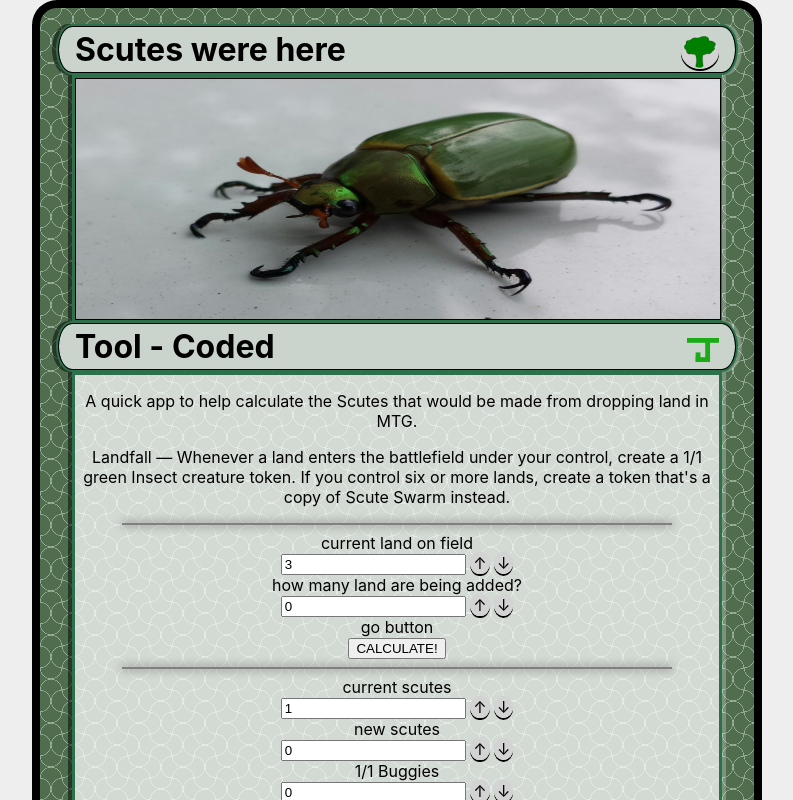
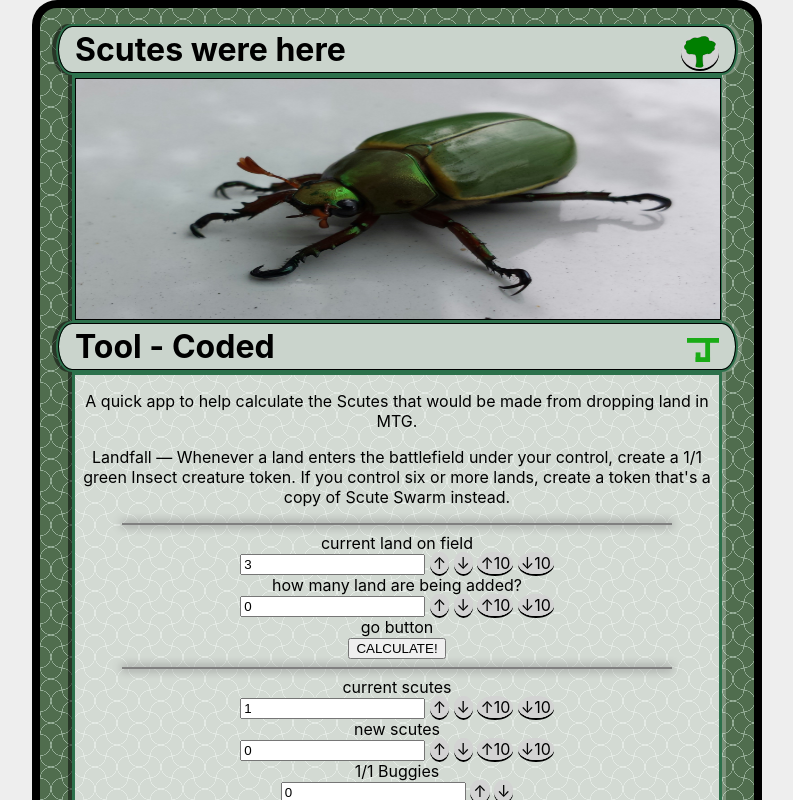
Before and after one commit to Schoony415/ScuteStorm, a React (Create React App) app: page / in a window 1280 px wide. Shown: the top 800 px of the page, without its empty margins (243-1036 px from the left). Built offline with nearby package versions, Linux system fonts and the light colour scheme.

Commit message:
plus minus 10

```diff
--- a/src/App.tsx
+++ b/src/App.tsx
@@ -17,28 +17,35 @@ function App() {
 
   // -----
   let currentLandsHandler = (newValue:number) => {
-    if(newValue < 0){return}
+    // at 0 and hit down
+    if(newValue == -1){return}
+    // using -10 to go under
+    if(newValue < 0){setCurrentLands(0); return;}
     setCurrentLands(newValue)
   }
 
   let landsHittingTheFieldHandler = (newValue:number) => {
-    if(newValue < 0){return}
+    if(newValue == -1){return}
+    if(newValue < 0){setLandsHittingTheField(0); return;}
     setLandsHittingTheField(newValue)
   }
 
   // -----
   let initialScutesHandler = (newValue:number)=>{
-    if(newValue < 0){return}
+    if(newValue == -1){return}
+    if(newValue < 0){setInitialScutes(0); return;}
     setInitialScutes(newValue)
   }
 
   let extraScutesHandler = (newValue:number)=>{
-    if(newValue < 0){return}
+    if(newValue == -1){return}
+    if(newValue < 0){setExtraScutes(0); return;}
     setExtraScutes(newValue)
   }
 
   let buggersHandler = (newValue:number)=>{
-    if(newValue < 0){return}
+    if(newValue == -1){return}
+    if(newValue < 0){setBuggers(0); return;}
     setBuggers(newValue)
   }
 
@@ -84,19 +91,19 @@ function App() {
         <hr/>
 
         <div>current land on field</div>
-        <NumBox value={currentLands} onChange={currentLandsHandler}/>
+        <NumBox value={currentLands} onChange={currentLandsHandler} multiplesOfTen/>
         {/* <div>is land on field 6 or over? disable above box</div> */}
         <div>how many land are being added?</div>
-        <NumBox value={landsHittingTheField} onChange={landsHittingTheFieldHandler}/>
+        <NumBox value={landsHittingTheField} onChange={landsHittingTheFieldHandler} multiplesOfTen/>
         <div>go button</div>
         <input type='button' value='CALCULATE!' onClick={calculateHandler}/>
 
         <hr/>
 
         <div>current scutes</div>
-        <NumBox value={initialScutes} onChange={initialScutesHandler}/>
+        <NumBox value={initialScutes} onChange={initialScutesHandler} multiplesOfTen/>
         <div>new scutes</div>
-        <NumBox value={extraScutes} onChange={extraScutesHandler}/>
+        <NumBox value={extraScutes} onChange={extraScutesHandler} multiplesOfTen/>
         <div>1/1 Buggies</div>
         <NumBox value={buggers} onChange={buggersHandler}/>
 
--- a/src/components/NumBox.tsx
+++ b/src/components/NumBox.tsx
@@ -4,12 +4,14 @@ import Circle from './Circle'
 import './NumBox.css'
 
 type NumBoxType = {
-    value: number
-    onChange?: (value: number) => void
-    readonly?: boolean
+    value: number;
+    onChange?: (value: number) => void;
+    readonly?: boolean;
+
+    multiplesOfTen?:boolean;
 }
 
-export default function NumBox({value, onChange, readonly}:NumBoxType){
+export default function NumBox({value, onChange, readonly, multiplesOfTen}:NumBoxType){
     return (<>
         <input type="number"
         value={value}
@@ -23,5 +25,12 @@ export default function NumBox({value, onChange, readonly}:NumBoxType){
             &nbsp;<Circle onClick={()=>onChange&&onChange(value-1)}>&darr;</Circle>
 
         </>)}
+        {!readonly&&multiplesOfTen&&(<>
+            &nbsp;<Circle onClick={()=>onChange&&onChange(value+10)}>&uarr;10</Circle>
+            &nbsp;<Circle onClick={()=>onChange&&onChange(value-10)}>&darr;10</Circle>
+
+        </>)}
+
+
     </>)
 }
```
Also changed, not shown: 1 other file (tests, documents, lock files or other folders).
